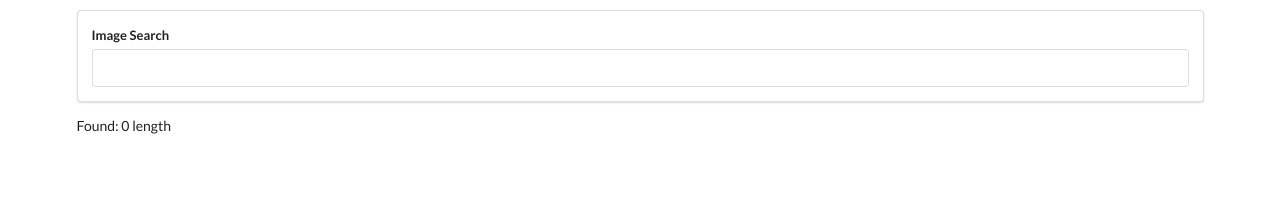
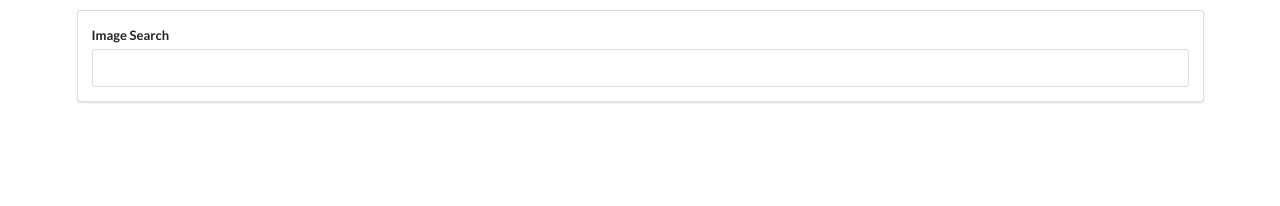
Before and after one commit to Saadulkhaf/React-app, a React (Create React App) app in the folder pics/: page / in a window 1280 px wide. Shown: the top 206 px of the page. Built offline with nearby package versions, Linux system fonts and the light colour scheme.

Commit message:
array map function to show images

```diff
--- a/pics/src/components/App.js
+++ b/pics/src/components/App.js
@@ -1,6 +1,7 @@
 import React from 'react';
 import unsplash from '../Api/unsplash';
 import SearchBar from './SearchBar';
+import ImageList from './ImageList';
 
 class App extends React.Component{
     state= {images: [] }
@@ -21,7 +22,7 @@ class App extends React.Component{
             <div>
                 <div className="ui container" style={{marginTop:'10px'}}>
                     <SearchBar onSubmit={this.onSearchSubmit}/>
-                    <div>Found: {this.state.images.length} length</div>
+                    <ImageList list={this.state.images}/>
                 </div>
 
             </div>
--- /dev/null
+++ b/pics/src/components/ImageList.js
@@ -0,0 +1,13 @@
+import React from 'react';
+
+const ImageList = (props) => {
+    const images = props.list.map((lis)=>{
+        return <img src={lis.urls.regular} />
+    })
+
+    return (
+        <div>{images} </div>
+    );
+}
+
+export default ImageList;
```
